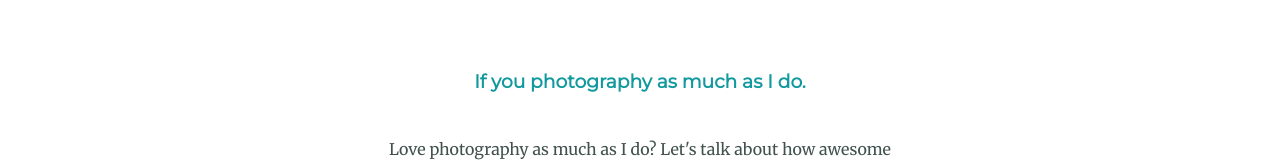
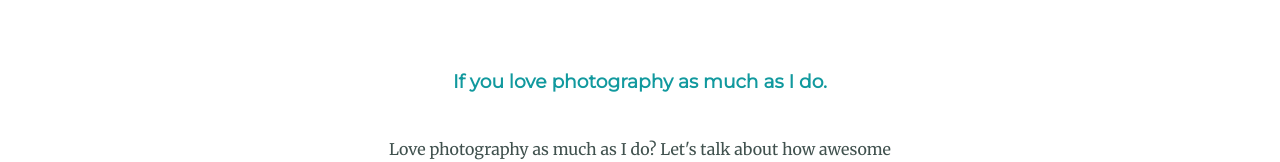
Before and after one commit to garimasinghgryffindor/Profile, a plain HTML site: page index.html in a window 1280 px wide. Shown: the part 2413-2575 px from the top of the page. Drawn offline with Linux system fonts and the light colour scheme.

Commit message:
Update index.html

```diff
--- a/index.html
+++ b/index.html
@@ -52,7 +52,7 @@
         <hr>
         <div class="contact-me">
             <h2>Get In Touch</h2>
-            <h3>If you photography as much as I do.</h3>
+            <h3>If you love photography as much as I do.</h3>
             <p class="contact-message">Love photography as much as I do? Let's talk about how awesome it is We can code while talking about it!</p>
             <div class="button">
                 <a class="btn" href="mailto:garimasinghgryffindor@gmail.com">CONTACT ME</a>
```
